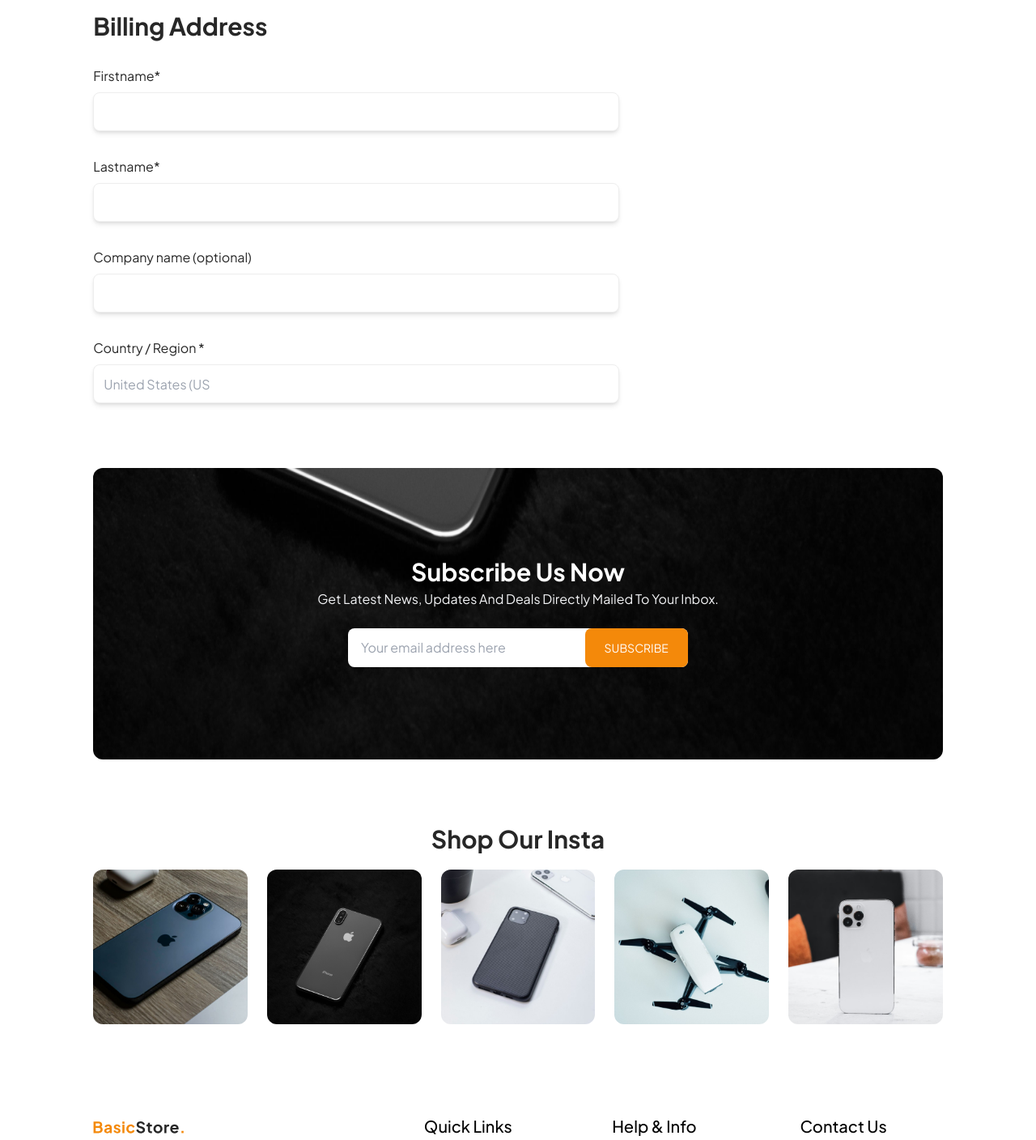
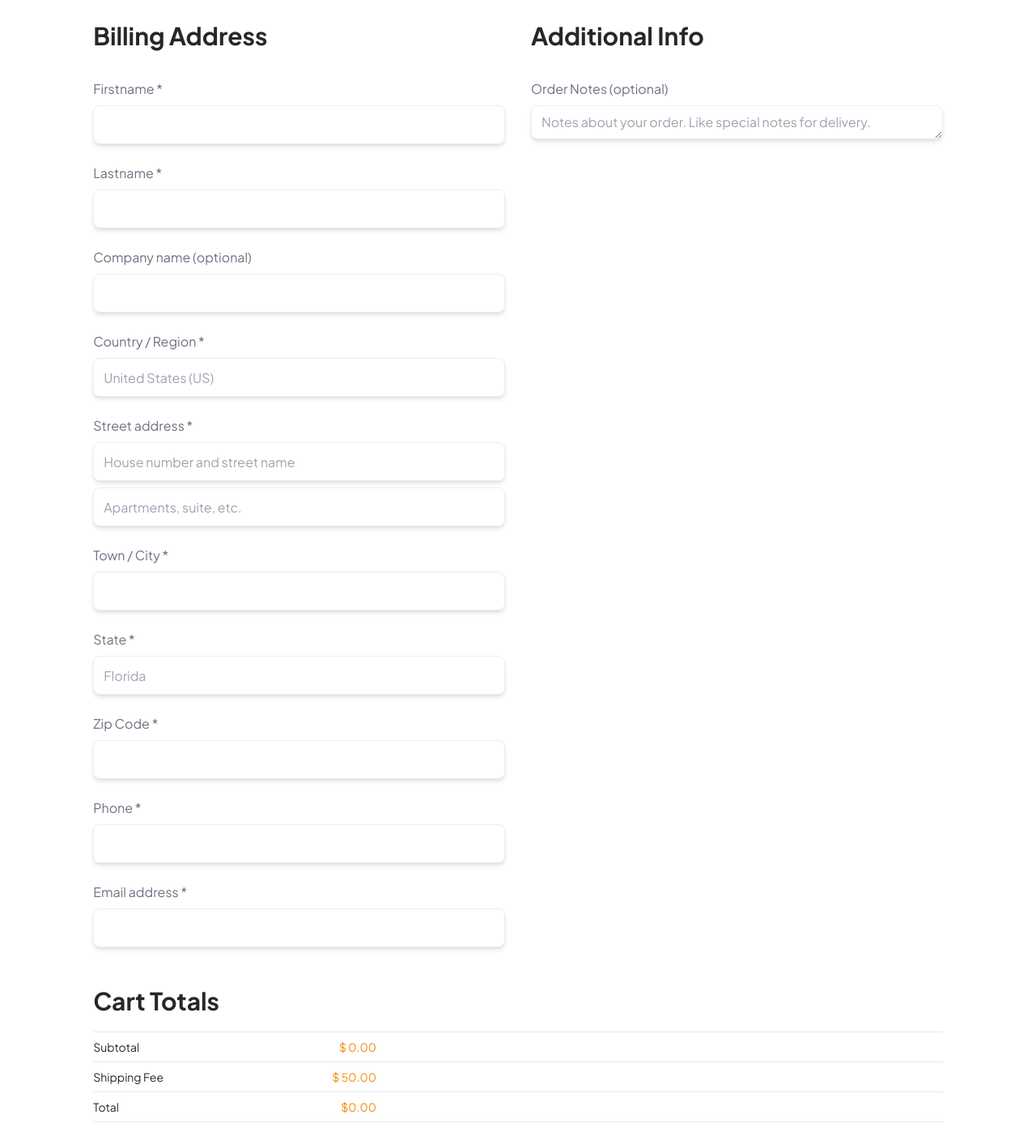
Before and after one commit to Omowunmikamil/BasicStore, a React (Vite) app in the folder frontend/: page /place-order in a window 1280 px wide. Shown: the part 400-1808 px from the top of the page at 81% size. Built offline with nearby package versions, Linux system fonts and the light colour scheme.

Commit message:
Enhance Checkout component with billing address form and additional info section

```diff
--- a/frontend/src/pages/Checkout.jsx
+++ b/frontend/src/pages/Checkout.jsx
@@ -1,5 +1,6 @@
 import React from "react";
 import HerderBanner from "../components/HerderBanner";
+import CartTotal from "../components/CartTotal";
 
 const Checkout = () => {
   return (
@@ -12,45 +13,152 @@ const Checkout = () => {
       />
       {/* Checkout Form */}
       <div className="mt-20 px-4 sm:px-[5vw] md:px-[7vw] lg:px-[9vw]">
-        <div className="flex flex-col sm:flex-row justify-between gap-4">
+        <div className="flex flex-col sm:flex-row justify-between gap-8">
           {/* Billing Address */}
-          <div className="flex flex-col w-full sm:max-w-[650px] gap-6 sm:gap-8">
-            <h2 className="text-start my-0">Billing Address</h2>
+          <div className="flex flex-col w-full sm:max-w-[50%] gap-6">
+            <h2 className="text-start my-3">Billing Address</h2>
+
             {/* Form for entering billing address */}
             <div className="text-text">
-              <label htmlFor="fname">Firstname*</label>
+              <label htmlFor="fname" className="text-gray-500">
+                Firstname *
+              </label>
               <input
                 type="text"
                 name="fname"
                 className="w-full h-12 border border-checkBord bg-white rounded-lg shadow-md outline-none py-2 px-3 mt-2"
+                required
               />
             </div>
             <div className="text-text">
-              <label htmlFor="lname">Lastname*</label>
+              <label htmlFor="lname" className="text-gray-500">
+                Lastname *
+              </label>
               <input
                 type="text"
                 name="lname"
                 className="w-full h-12 border border-checkBord bg-white rounded-lg shadow-md outline-none py-2 px-3 mt-2"
+                required
               />
             </div>
             <div className="text-text">
-              <label htmlFor="companyname">Company name (optional)</label>
+              <label htmlFor="companyname" className="text-gray-500">
+                Company name (optional)
+              </label>
               <input
                 type="text"
                 name="companyname"
                 className="w-full h-12 border border-checkBord bg-white rounded-lg shadow-md outline-none py-2 px-3 mt-2"
+                required
               />
             </div>
             <div className="text-text">
-              <label htmlFor="conreg">Country / Region *</label>
+              <label htmlFor="conreg" className="text-gray-500">
+                Country / Region *
+              </label>
               <input
                 type="text"
                 name="conreg"
-                placeholder="United States (US"
+                placeholder="United States (US)"
                 className="w-full h-12 border border-checkBord bg-white rounded-lg shadow-md outline-none py-2 px-3 mt-2"
+                required
+              />
+            </div>
+            <div className="text-text">
+              <label htmlFor="streetAdd" className="text-gray-500">
+                Street address *
+              </label>
+              <input
+                type="text"
+                name="streetAdd"
+                placeholder="House number and street name"
+                className="w-full h-12 border border-checkBord bg-white rounded-lg shadow-md outline-none py-2 px-3 mt-2"
+                required
+              />
+              <input
+                type="text"
+                name="streetAdd"
+                placeholder="Apartments, suite, etc."
+                className="w-full h-12 border border-checkBord bg-white rounded-lg shadow-md outline-none py-2 px-3 mt-2"
+                required
+              />
+            </div>
+            <div className="text-text">
+              <label htmlFor="townCity" className="text-gray-500">
+                Town / City *
+              </label>
+              <input
+                type="text"
+                name="townCity"
+                className="w-full h-12 border border-checkBord bg-white rounded-lg shadow-md outline-none py-2 px-3 mt-2"
+                required
+              />
+            </div>
+            <div className="text-text">
+              <label htmlFor="townCity" className="text-gray-500">
+                State *
+              </label>
+              <input
+                type="text"
+                name="townCity"
+                placeholder="Florida"
+                className="w-full h-12 border border-checkBord bg-white rounded-lg shadow-md outline-none py-2 px-3 mt-2"
+                required
+              />
+            </div>
+            <div className="text-text">
+              <label htmlFor="townCity" className="text-gray-500">
+                Zip Code *
+              </label>
+              <input
+                type="number"
+                name="townCity"
+                className="w-full h-12 border border-checkBord bg-white rounded-lg shadow-md outline-none py-2 px-3 mt-2"
+                required
+              />
+            </div>
+            <div className="text-text">
+              <label htmlFor="townCity" className="text-gray-500">
+                Phone *
+              </label>
+              <input
+                type="tel"
+                name="townCity"
+                className="w-full h-12 border border-checkBord bg-white rounded-lg shadow-md outline-none py-2 px-3 mt-2"
+                required
+              />
+            </div>
+            <div className="text-text">
+              <label htmlFor="townCity" className="text-gray-500">
+                Email address *
+              </label>
+              <input
+                type="email"
+                name="townCity"
+                className="w-full h-12 border border-checkBord bg-white rounded-lg shadow-md outline-none py-2 px-3 mt-2"
+                required
               />
             </div>
           </div>
+          {/* BAdditional Info */}
+          <div className="flex flex-col w-full sm:max-w-[50%] gap-6">
+            <h2 className="text-start my-3">Additional Info</h2>
+            <div className="text-text">
+              <label htmlFor="orderNotes" className="text-gray-500">
+                Order Notes (optional)
+              </label>
+              <textarea
+                name="orderNotes"
+                rows="1"
+                placeholder="Notes about your order. Like special notes for delivery."
+                className="w-full border border-checkBord bg-white rounded-lg shadow-md outline-none py-2 px-3 mt-2"
+              ></textarea>
+            </div>
+          </div>
+        </div>
+        {/* Shipping Address */}
+        <div className="mt-8">
+          <CartTotal />
         </div>
       </div>
     </div>
```
